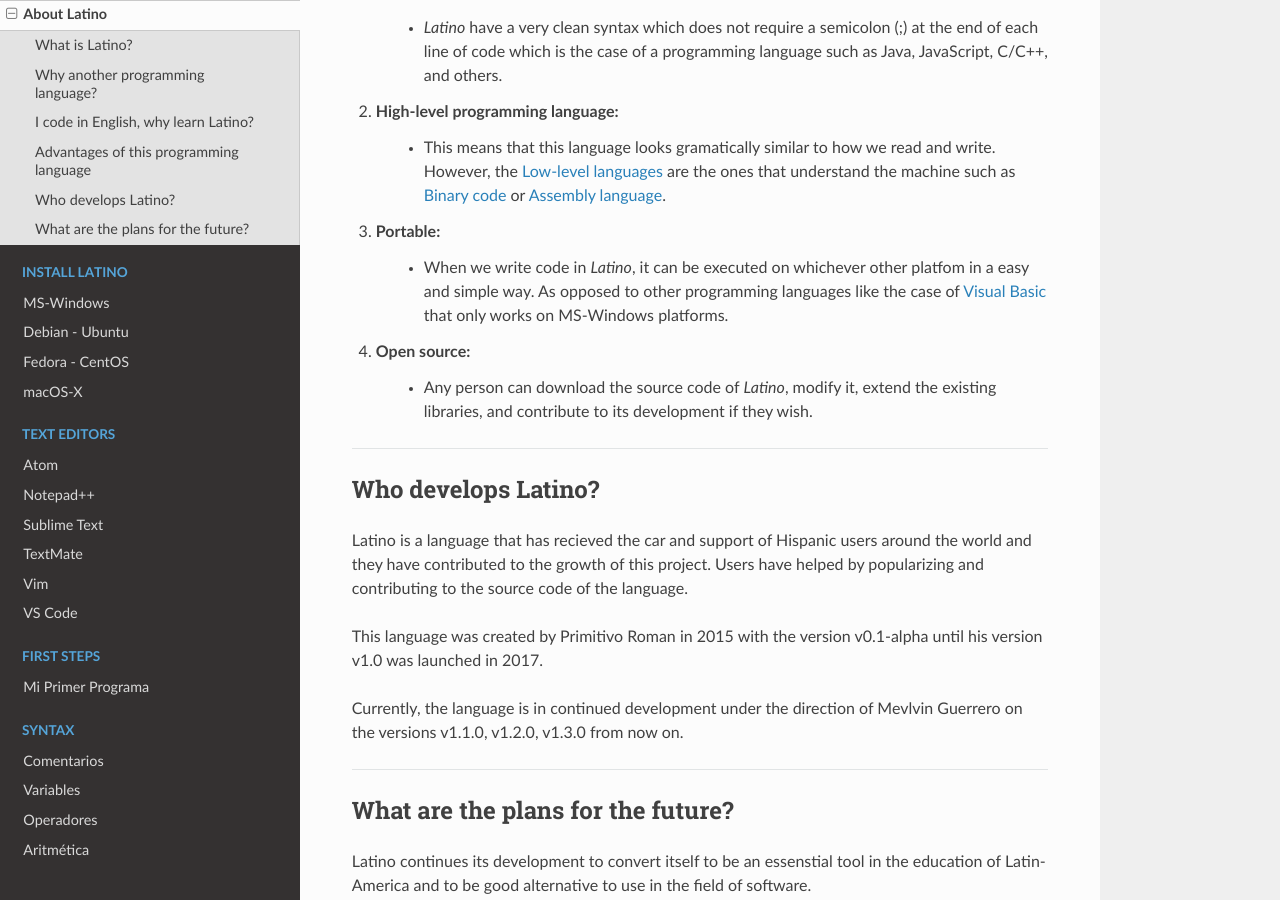
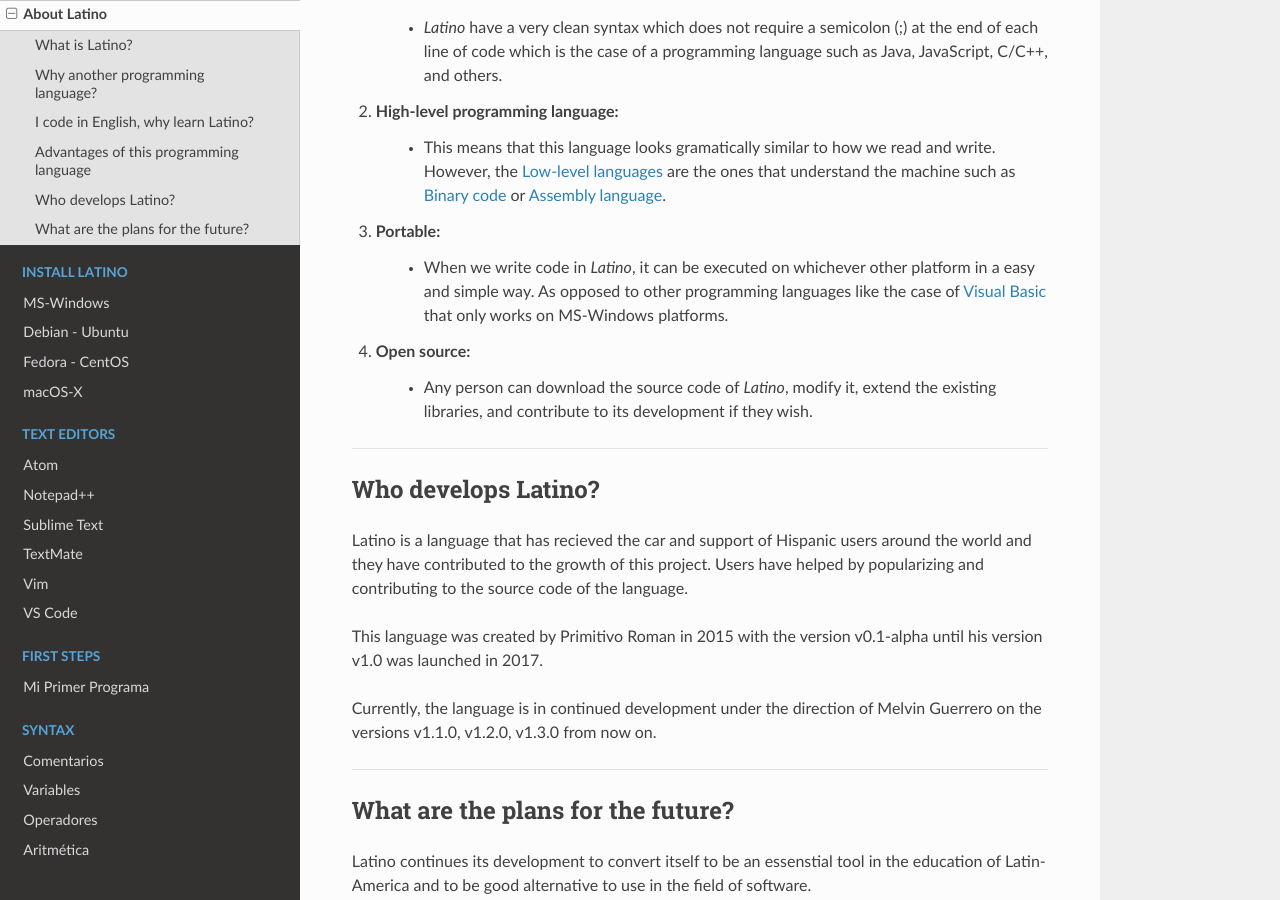
Before and after one commit to LatinoDocs/Manual-Latino.en-USA, a Sphinx documentation site: the page built from docs/About-Latino.rst, in a window 1280 px wide and 900 px high, scrolled down 1062 px. Built offline with Sphinx 7.4.7 and the Read the Docs theme 2.0.0, drawn with Linux system fonts in a browser that asks for light colours; comment, search, counter and statistics services are not loaded.

Commit message:
Arreglos minimos

```diff
--- a/docs/About-Latino.rst
+++ b/docs/About-Latino.rst
@@ -42,7 +42,7 @@ Advantages of this programming language
 #. **High-level programming language**:
     * This means that this language looks gramatically similar to how we read and write. However, the `Low-level languages`_ are the ones that understand the machine such as `Binary code`_ or `Assembly language`_.
 #. **Portable**:
-    * When we write code in *Latino*, it can be executed on whichever other platfom in a easy and simple way. As opposed to other programming languages like the case of `Visual Basic`_ that only works on MS-Windows platforms.
+    * When we write code in *Latino*, it can be executed on whichever other platform in a easy and simple way. As opposed to other programming languages like the case of `Visual Basic`_ that only works on MS-Windows platforms.
 #. **Open source**:
     * Any person can download the source code of *Latino*, modify it, extend the existing libraries, and contribute to its development if they wish.
 
@@ -54,7 +54,7 @@ Latino is a language that has recieved the car and support of Hispanic users aro
 
 This language was created by Primitivo Roman in 2015 with the version v0.1-alpha until his version v1.0 was launched in 2017.
 
-Currently, the language is in continued development under the direction of Mevlvin Guerrero on the versions v1.1.0, v1.2.0, v1.3.0 from now on.
+Currently, the language is in continued development under the direction of Melvin Guerrero on the versions v1.1.0, v1.2.0, v1.3.0 from now on.
 
 ----
 
```
